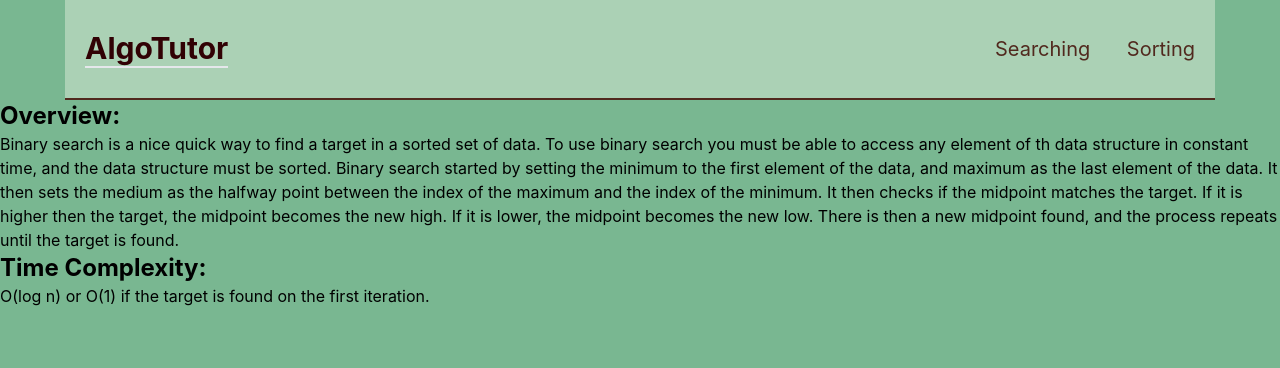
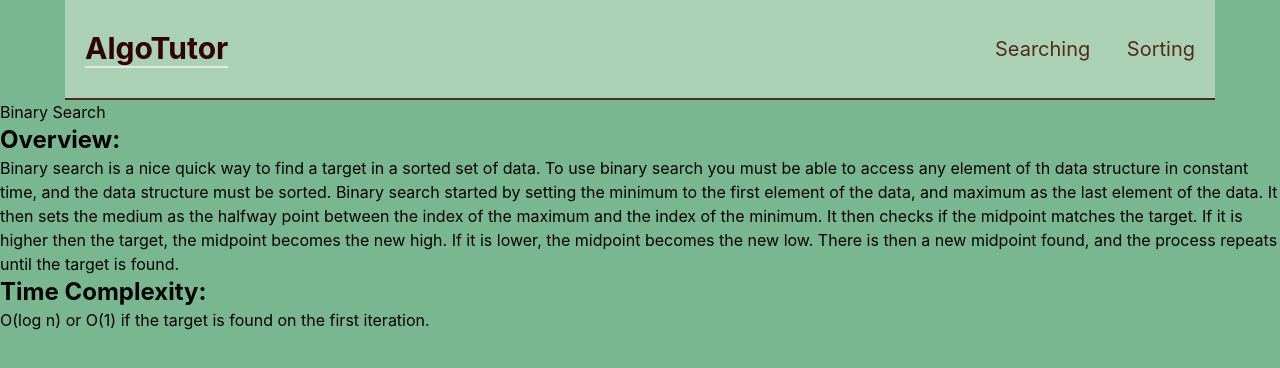
Before and after one commit to DelaurierDev/algoTutor, a React (Create React App) app in the folder client/: page /search/binary in a window 1280 px wide. Shown: the top 368 px of the page. Built offline with nearby package versions, Linux system fonts and the light colour scheme.

Commit message:
some changes to the searching pages

```diff
--- a/client/src/pages/Binary.jsx
+++ b/client/src/pages/Binary.jsx
@@ -6,6 +6,7 @@ const Binary = () => {
         <Navbar/>
         <div>
             <div>
+                <h1>Binary Search</h1>
                 <h2 className='text-2xl font-bold'>Overview:</h2>
                 <p>Binary search is a nice quick way to find a target in a sorted set of data.  To use binary search you must be able to access any element of th data structure in constant time, and the data structure must be sorted.
                     Binary search started by setting the minimum to the first element of the data, and maximum as the last element of the data.  It then sets the medium as the halfway point between the index of the maximum and the index of the minimum.
--- a/client/src/pages/Intp.jsx
+++ b/client/src/pages/Intp.jsx
@@ -7,6 +7,7 @@ const Intp = () => {
         <Navbar/>
         <div>
             <div>
+                <h1>Interpolation Search</h1>
                 <h2 className='text-2xl font-bold'>Overview:</h2>
                 <p>Binary search is a nice quick way to find a target in a sorted set of data.  To use binary search you must be able to access any element of th data structure in constant time, and the data structure must be sorted.
                     Binary search started by setting the minimum to the first element of the data, and maximum as the last element of the data.  It then sets the medium as the halfway point between the index of the maximum and the index of the minimum.
--- a/client/src/pages/Linear.jsx
+++ b/client/src/pages/Linear.jsx
@@ -7,6 +7,7 @@ const Linear = () => {
         <Navbar/>
         <div>
             <div>
+                <h1>Linear Search</h1>
                 <h2 className='text-2xl font-bold'>Overview:</h2>
                 <p>Linear search is a great tool to use, but only in specific situations.  Linear search is when you iterate through a set of data, one by one, and check if the value matches the target.
                     This algorithm can work great but it takes a while.  Say you had an array of 10 integers, the max amount of iterations you would have is 10.  That's not bad right?  Now imagine you have an array of 1,000,000 integers.
```
